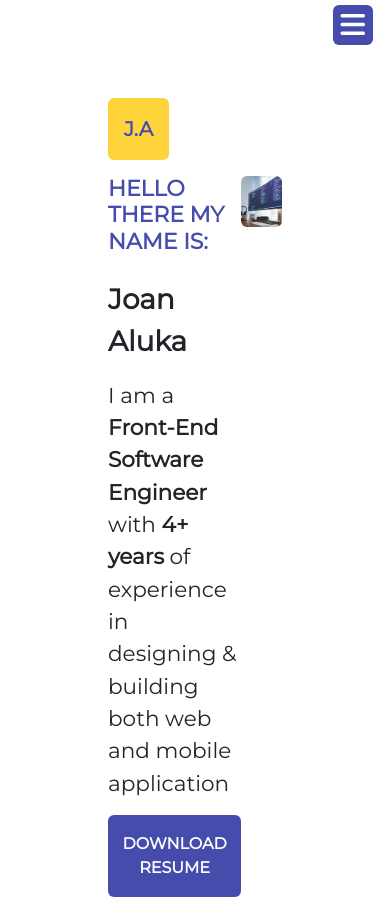
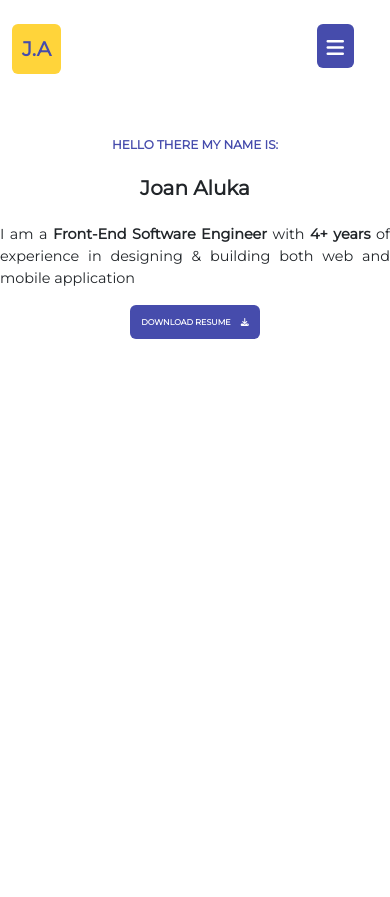
Before and after one commit to ndutagrace25/joanportforlio, a React (Create React App) app: page / in a window 390 px wide. After the commit the page ends 844 px from the top, so only its background shows below. Built offline with nearby package versions, Linux system fonts and the light colour scheme.

Commit message:
added first section

```diff
--- a/src/App.css
+++ b/src/App.css
@@ -5,11 +5,8 @@ body {
 }
 
 .name-itro {
-  /* font-size: 1.1rem; */
-  /* display: inline-block; */
   font-size: 22px;
   font-weight: bold;
-  /* transform: scale(.5, 1); */
 }
 .primary-color {
   background-color: #464cac;
@@ -28,9 +25,55 @@ body {
 
 @media screen and (max-width: 480px) {
   .nav-icon {
-    padding: 5px !important;
+    padding: 10px !important;
   }
   .icon-size {
-    font-size: 28px;
+    font-size: 20px;
+  }
+  .nav-section {
+    width: 100vw !important;
+    padding-left: 0% !important;
+    margin-left: 0% !important;
+  }
+  .mobile-image-hide {
+    display: none !important;
+  }
+  .name-itro {
+    font-size: 12px;
+    font-weight: bold;
+    text-align: center;
+  }
+  .actual-name {
+    font-size: 20px;
+    font-weight: bold;
+    text-align: center;
+  }
+  .intro-width {
+    width: 100vw !important;
+    padding-left: 20px;
+    padding-right: 20px;
+    display: flex;
+    justify-content: center;
+  }
+
+  .intro-info {
+    text-align: justify;
+    font-size: 0.9rem !important;
+  }
+
+  .download-btn {
+    /* height: 50px !important; */
+    padding: 10px !important;
+    justify-content: center !important;
+    align-self: center;
+    display: flex;
+  }
+  .download-section {
+    width: 100vw !important;
+    display: flex !important;
+    justify-content: center !important;
+  }
+  .btn-font {
+    font-size: 0.5rem !important;
   }
 }
--- a/src/components/Intro.jsx
+++ b/src/components/Intro.jsx
@@ -5,39 +5,36 @@ const Intro = () => {
   return (
     <div className="px-5 mx-5 mt-5">
       <div className="d-flex justify-content-center flex-column align-items-center">
-        <div>
-          <div className="d-flex justify-content-start">
-            <span className="primary-text-color yellow-bg p-3 rounded text-align-center fw-bold fs-5">
-              J.A
-            </span>
-          </div>
+        <div className="intro-width">
           <div className="d-flex justify-content-between pt-3">
             <div className="col-md-6 d-flex flex-column justify-content-center">
               <div className="text-uppercase primary-text-color">
                 <h6 className="name-itro">Hello there my name is:</h6>
               </div>
-              <div className="py-3 fw-bold fs-1">Joan Aluka</div>
+              <h1 className="py-3 fw-bold actual-name">Joan Aluka</h1>
               <div>
-                <p className="fs-4">
+                <p className="fs-4 intro-info">
                   I am a{" "}
                   <span className="fw-bold">Front-End Software Engineer</span>{" "}
-                  with <span className="fw-bold">4+ years</span> of experience in designing & building both web
-                  and mobile application
+                  with <span className="fw-bold">4+ years</span> of experience
+                  in designing & building both web and mobile application
                 </p>
               </div>
-              <div>
-                <button className="text-uppercase btn primary-color text-white py-3 fw-bold">
-                  Download Resume
+              <div className="download-section">
+                <button className="text-uppercase btn primary-color text-white py-3 fw-bold download-btn">
+                  <span className="btn-font">
+                    Download Resume <i className="fas fa-download ps-2"></i>
+                  </span>
                 </button>
               </div>
             </div>
-            <div className="col-md-6">
+            <div className="col-md-6 mobile-image-hide d-flex justify-content-center">
               <img
                 className="img-fluid rounded"
                 src={developer}
                 alt="developer"
                 // height="100"
-                width="400"
+                width="300"
               />
             </div>
           </div>
--- a/src/components/Navbar.jsx
+++ b/src/components/Navbar.jsx
@@ -2,9 +2,19 @@ import React from "react";
 
 const Navbar = () => {
   return (
-    <div className="px-5 pt-4 d-flex justify-content-end nav-icon">
-      <div className="primary-color p-2 rounded" style={{ cursor: "pointer" }}>
-        <i className="fas fa-bars fa-2xl text-white icon-size"></i>
+    <div className="px-5 pt-4 d-flex justify-content-between nav-section">
+      <div className="d-flex justify-content-start">
+        <span className="primary-text-color yellow-bg p-3 rounded text-align-center fw-bold fs-5 nav-icon">
+          J.A
+        </span>
+      </div>
+      <div className=" ">
+        <div
+          className="primary-color p-3 rounded nav-icon"
+          style={{ cursor: "pointer" }}
+        >
+          <i className="fas fa-bars fa-2xl text-white icon-size"></i>
+        </div>
       </div>
     </div>
   );
```
